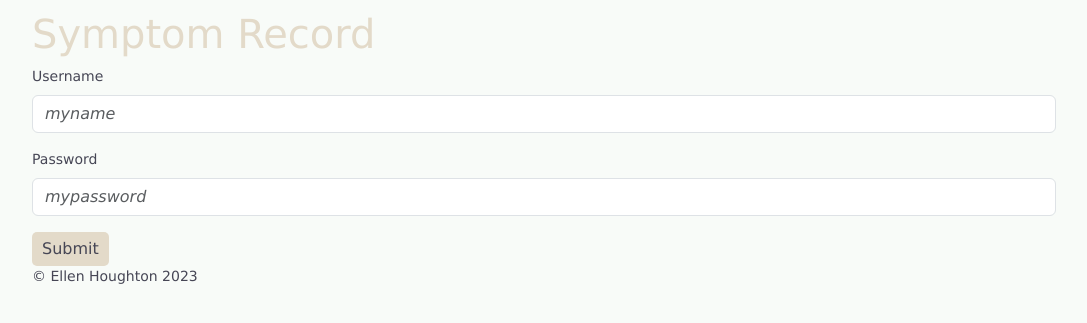
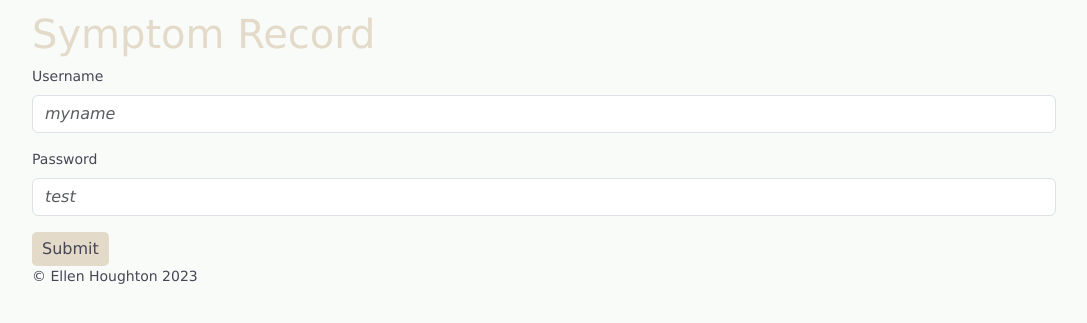
Before and after one commit to annwyl21/symptom_record, a Flask app: page /login in a window 1280 px wide. Shown: the top 323 px of the page, without its empty margins (96-1183 px from the left). Run offline with Flask 3, Linux system fonts and the light colour scheme.

Commit message:
update password to be test for showcase

```diff
--- a/application/routes.py
+++ b/application/routes.py
@@ -3,7 +3,6 @@ from application import app
 from application.forms import LoginForm, RecordForm
 import time
 from datetime import datetime
-#import os
 
 @app.route('/')
 def index():
--- a/application/templates/login.html
+++ b/application/templates/login.html
@@ -12,7 +12,7 @@
 
     <div class="mb-3">
       <label for="password" class="form-label">{{ form.password.label }}</label>
-      <input type="text" class="form-control" id="password" name='password' placeholder="mypassword">
+      <input type="text" class="form-control" id="password" name='password' placeholder="test">
     </div>
 
     <!-- <button type="submit" class="btn btn-primary submit">{{ form.submit.label }}</button> -->
```
